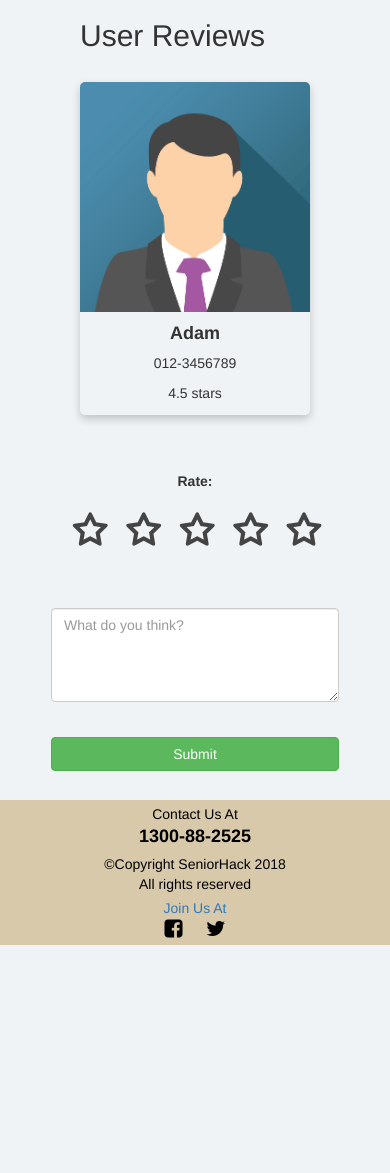
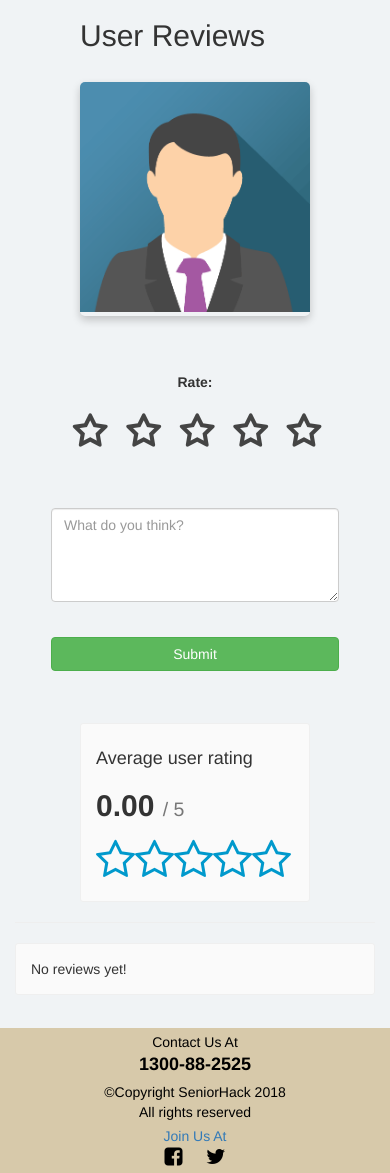
Before and after one commit to samuellim97/SeniorHack, a PHP site: page /UserReview.php in a window 390 px wide. Shown: the part 571-1744 px from the top of the page. Before the commit the page ends 1516 px from the top, so only its background shows below. Run offline with PHP 8.4, Linux system fonts and the light colour scheme; the visitor is signed in with stand-in values (Sample User, id 1); tables that the repository leaves empty or names only in its code hold one stand-in row (values such as "Sample post"); a stand-in replaces the project's code that opens the database connection; some libraries are stand-ins or nearby versions.

Commit message:
finalize user review

```diff
--- a/UserReview.php
+++ b/UserReview.php
@@ -3,10 +3,28 @@ session_start();
 
 include("dbh.php");
 
-$username = $_SESSION['username'];
-$username = "seniorTesting1";
-$spID = "spTesting1";
- ?>
+//$username = $_SESSION['username'];
+$username = "madeline1";
+$spID = "walter1";
+
+$sql = "SELECT * FROM account INNER JOIN review ON account.username = review.spID AND username ='$spID'";
+$result = mysqli_query($con, $sql);
+$row = mysqli_fetch_array($result);
+
+$ratingResult = mysqli_query($con, ("SELECT * FROM review WHERE spID = '$spID'")) or die(mysql_error());
+$ratingArray = array();
+while($row1 = mysqli_fetch_assoc($ratingResult)) {
+     $ratingArray[] = $row1['rating'];
+}
+$total = array_sum($ratingArray);
+if (count($ratingArray) == 0){
+  $avg = 0;
+} else {
+  $avg = $total/count($ratingArray);
+}
+?>
+
+
 
 <!DOCTYPE html>
 <html lang="en">
@@ -107,10 +125,39 @@ label.star:before {
   content: '\f006';
   font-family: FontAwesome;}
 
+.fa_custom {
+  color: #0099CC;}
+.rating-block{
+  background-color:#FAFAFA;
+  border:1px solid #EFEFEF;
+  padding:15px 15px 20px 15px;
+  margin-top: 10%;
+  border-radius:3px;}
+.bold{
+  font-weight:700;}
+.padding-bottom-7{
+  padding-bottom:7px;}
+.review-block{
+  background-color:#FAFAFA;
+  border:1px solid #EFEFEF;
+  padding:15px;
+  border-radius:3px;
+  margin-bottom:15px;}
+.review-block-name{
+  font-size:12px;
+  margin:10px 0;}
+.review-block-date{
+  font-size:12px;}
+.review-block-rate{
+  font-size:13px;
+  margin-bottom:15px;}
+.review-block-description{
+  	font-size:13px;}
+
 thead, tbody {display: block;}
 
 tbody {
-    height: 100px;       /* Just for the demo          */
+    height: 500px;       /* Just for the demo          */
     overflow-y: auto;    /* Trigger vertical scroll    */
     overflow-x: hidden;  /* Hide the horizontal scroll */
 }
@@ -133,13 +180,13 @@ tbody {
     </ul>
     <ul class="nav navbar-nav navbar-center topnav">
         <li><a href="#">Service Providers</a></li>
-		<li><a href="#" id="defaultSelected"> Requests</a></li>
+		<li><a href="#"> Requests</a></li>
 		<li><a href="#">Contact Us</a></li>
 		<li><a href="helpCentre.html">Help</a></li>
     </ul>
-	<!--Sign In-->
+	<!--Log Out-->
    <div class="collapse navbar-collapse" id="cl-mainNavbar">
-		<a href="logout.php" type="button" id="btn-logout" class="btn btn-default navbar-btn navbar-right" >Log Out</a>
+		<a href="logout.php" type="button" id="btn-logout" class="btn btn-default navbar-btn navbar-right log-out" >Log Out</a>
 	</div>
   </div>
 </nav>
@@ -161,7 +208,6 @@ of service providers which will bring about convenience and comfort in their liv
 
 <body>
 
-  <!-- Profile Card -->
   <div class="container">
     <div class="row">
       <div class="col-lg-4 col-lg-offset-1 col-md-4 col-md-offset-1 col-xs-8 col-xs-offset-2">
@@ -170,19 +216,23 @@ of service providers which will bring about convenience and comfort in their liv
       </div>
     </div>
   <div class="row">
+    <!-- Profile Card -->
     <div class="col-lg-4 col-lg-offset-1 col-md-4 col-md-offset-1 col-xs-8 col-xs-offset-2">
       <div class="card">
         <img id="profilePic" src="img/img_avatar.png" alt="Avatar">
         <div id="card-style">
-          <h4><b>Adam</b></h4>
-          <p>012-3456789</p>
-          <p>4.5 stars</p>
+          <?php
+          if (mysqli_num_rows($result) > 0 ){ ?>
+          <h4><b><?php echo $row["fullName"]; ?></b></h4>
+          <p>(@<?php echo $row["username"]; ?>)</p>
+          <p><?php echo $row["mobileNo"]; ?></p>
+        <?php }?>
         </div>
       </div>
     </div>
+    <!--Review Form-->
     <div class="col-lg-6 col-md-6 col-sm-6 col-xs-12">
       <br>
-      <!--Review Form-->
       <form action="addReview.php" method="post" id="review_form"  style="text-align: center">
         <div class="form-group">
           <div id ="rating" class="stars">
@@ -208,18 +258,89 @@ of service providers which will bring about convenience and comfort in their liv
           <label for="comments"></label>
               <textarea type="textarea" class="form-control" id="comments" name="comments" rows=4 cols="40" placeholder="What do you think?" form="review_form"></textarea>
         </div>
-          <input type="hidden" name="spID" id="spID">
+          <input type="hidden" name="spID" id="spID" value="<?php echo $spID; ?>">
       <br/>
       <input type="submit" onclick="reviewValidation(this)" id="review_submit" class="pull-right btn btn-block btn-success" style="margin-bottom:10%">
       </form>
-
-          </div>
+      </div>
     </div>
-
-
 
   </div>
   </div>
+
+<div class="container">
+  <div class="row">
+    <div class="col-lg-4 col-lg-offset-1 col-md-4 col-md-offset-1 col-xs-8 col-xs-offset-2">
+      <div class="rating-block">
+        <h4>Average user rating</h4>
+        <h2 class="bold padding-bottom-7"><?php printf('%.2f', $avg); ?> <small>/ 5</small></h2>
+        <?php
+        for($x=1;$x<=$avg;$x++) {
+        echo '<i class="fa fa-star fa_custom fa-3x"></i>';
+        }
+        if (strpos($avg,'.')) {
+        echo '<i class="fa fa-star-half-full fa_custom fa-3x"></i>';
+        $x++;
+        }
+        while ($x<=5) {
+        echo '<i class="fa fa-star-o fa_custom fa-3x"></i>';
+        $x++;
+        }
+        ?>
+      </div>
+    </div>
+  </div>
+
+
+  <div class="row" style="margin-bottom:5%">
+    <div class="col-lg-7 col-lg-offset-1 col-md-7 col-md-offset-1 col-xs-12">
+    <hr/>
+    <div class="review-block">
+
+        <?php
+        $sql = "SELECT* FROM review WHERE spID = '$spID' ORDER BY date DESC";
+      	if(!$result = mysqli_query($con, $sql)) {
+      	  exit(mysqli_error($con));
+      	}
+      	if(mysqli_num_rows($result) > 0)
+      	{
+      	  $number = 1;
+      	  while($row = mysqli_fetch_assoc($result))
+      	  {
+            ?>
+      					<div class="row">
+      						<div class="col-sm-3">
+      							<div class="review-block-name"><a href="#"><?php echo $row['sID']; ?></a></div>
+      							<div class="review-block-date"><?php echo date("d/m/y", strtotime($row['date'])); ?></div>
+      						</div>
+      						<div class="col-sm-9">
+      							<div class="review-block-rate">
+                      <?php
+                      for($x=1;$x<=$row['rating'];$x++) {
+                      echo '<i class="fa fa-star fa_custom fa-2x"></i>';
+                      }
+                      while ($x<=5) {
+                      echo '<i class="fa fa-star-o fa_custom fa-2x"></i>';
+                      $x++;
+                      }
+                      ?>
+      							</div>
+      							<div class="review-block-description"><?php echo $row['comments']; ?></div>
+      						</div>
+      					</div>
+                <hr/>
+      	  <?php }}
+      	else {
+      	  //records not found
+      	  echo 'No reviews yet!';
+      	}
+
+
+          ?>
+</div>
+</div>
+</div>
+</div>
 
 
 <!-- Footer -->
```
Also changed, not shown: addReview.php (added, +35 -0 lines).
